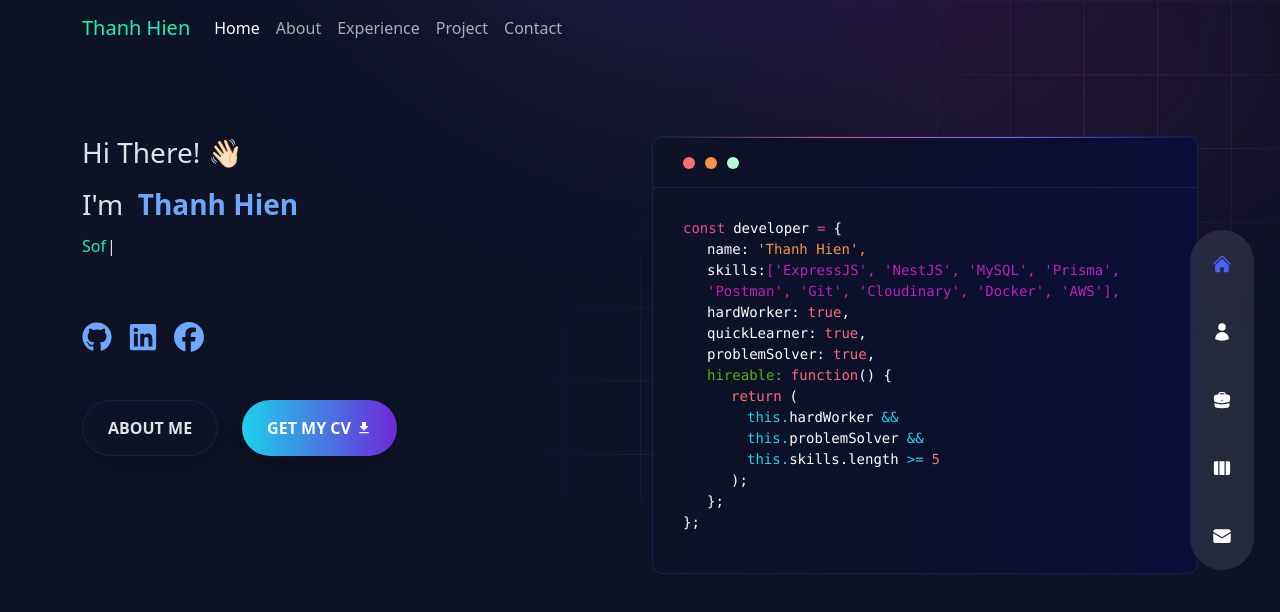
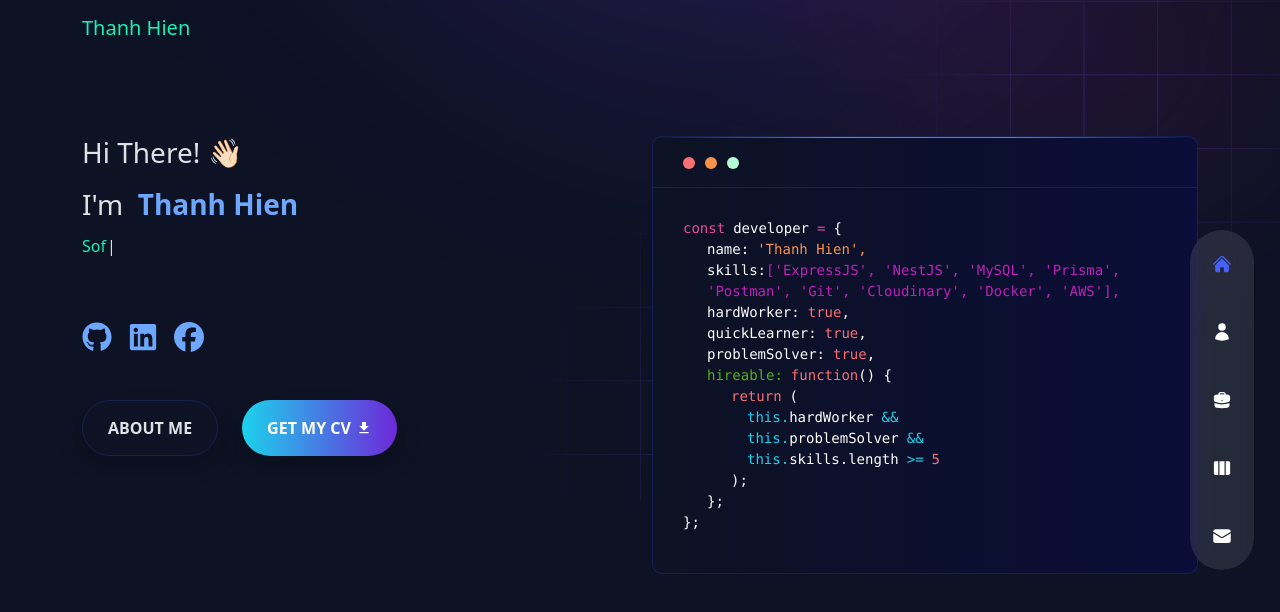
Before and after one commit to thanhhien1732/portfolio-ngothanhhien, a React (Vite) app: page / in a window 1280 px wide. Shown: the top 612 px of the page. Built offline with nearby package versions, Linux system fonts and the light colour scheme.

Commit message:
fix thanh nav che nội dung ở chế độ moblie

```diff
--- a/src/components/layout/app.header.tsx
+++ b/src/components/layout/app.header.tsx
@@ -1,8 +1,8 @@
 import Container from 'react-bootstrap/Container';
-import Nav from 'react-bootstrap/Nav';
+// import Nav from 'react-bootstrap/Nav';
 import Navbar from 'react-bootstrap/Navbar';
 // import { MdOutlineLightMode, MdNightlight } from "react-icons/md";
-import { Link, NavLink } from 'react-router-dom';
+import { Link } from 'react-router-dom';
 // import { useCurrentApp } from 'components/context/app.context';
 // import { useTranslation } from 'react-i18next';
 // import { NavDropdown } from 'react-bootstrap';
@@ -43,8 +43,10 @@ function AppHeader() {
                         Thanh Hien
                     </span>
                 </Link>
+
                 <Navbar.Toggle aria-controls="basic-navbar-nav" />
-                <Navbar.Collapse id="basic-navbar-nav">
+
+                {/* <Navbar.Collapse id="basic-navbar-nav">
                     <Nav className="me-auto">
                         <NavLink className="nav-link" to="/">Home</NavLink>
                         <NavLink className="nav-link" to="/about">About</NavLink>
@@ -92,7 +94,7 @@ function AppHeader() {
                             </div>
                         </NavDropdown>
                     </Nav> */}
-                </Navbar.Collapse>
+                {/* </Navbar.Collapse> */}
             </Container>
         </Navbar>
     );
--- a/src/styles/global.scss
+++ b/src/styles/global.scss
@@ -208,3 +208,11 @@ p {
         background-color: #0d1224;
     }
 }
+
+/* Áp dụng cho các màn hình từ tablet/mobile trở xuống (khi thanh nav nằm ở đáy) */
+@media (max-width: 1199px) {
+    main {
+        /* Chiều cao Nav (70px) + bottom (1rem ~ 16px) + dư ra một chút để thoáng mắt */
+        padding-bottom: 120px !important;
+    }
+}
```
